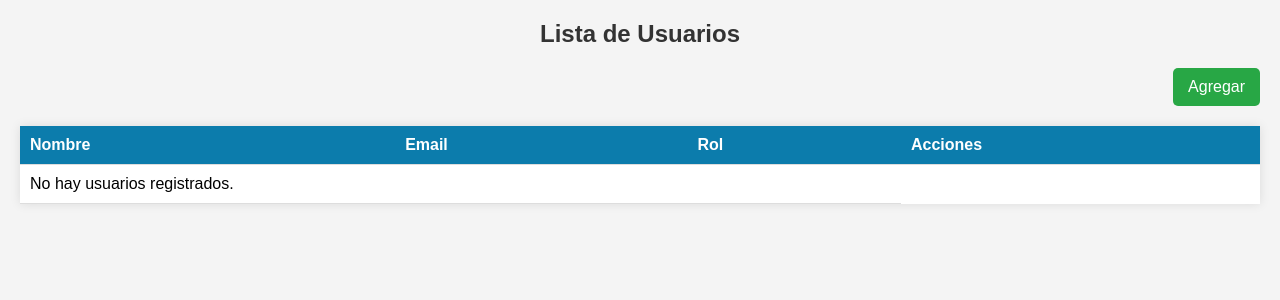
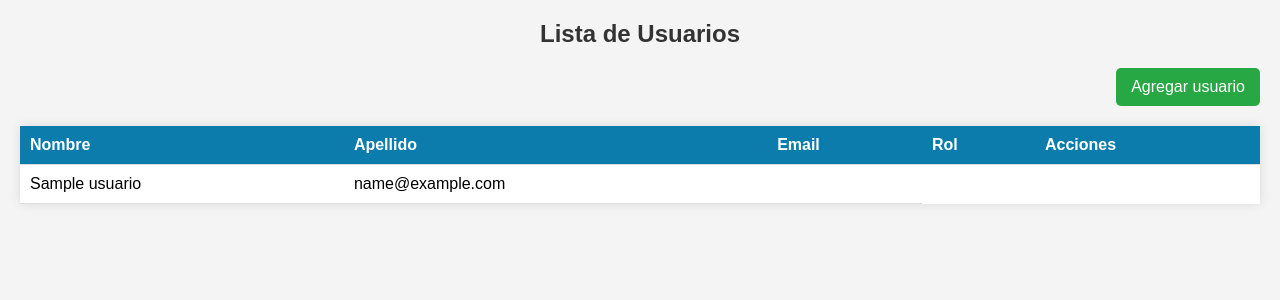
Before and after one commit to Lauty821/proyecto_pp2, a PHP site: page /index_crud.php in a window 1280 px wide. Shown: the top 300 px of the page. Run offline with PHP 8.4, Linux system fonts and the light colour scheme; tables that the repository leaves empty or names only in its code hold one stand-in row (values such as "Sample post"); some libraries are stand-ins or nearby versions.

Commit message:
crud_administrador/Ultimos arreglos

```diff
--- /dev/null
+++ b/crud_administrador/data_base/db_urquiza.php
@@ -0,0 +1,15 @@
+<?php
+
+$servidor = "localhost";
+$db_nombre = "db_urquiza";
+$usuario = "root";
+$contraseña = "";
+
+try {
+    $conexion = new PDO("mysql:host=$servidor;port=3306;dbname=$db_nombre", $usuario, $contraseña);
+    $conexion->setAttribute(PDO::ATTR_ERRMODE, PDO::ERRMODE_EXCEPTION);
+} catch (PDOException $e) {
+    echo "Lo sentimos mucho, hubo un error de conexión: " . $e->getMessage();
+}
+
+?>
--- a/crud_administrador/index_crud.php
+++ b/crud_administrador/index_crud.php
@@ -1,3 +1,14 @@
+<?php
+// Incluir conexión a la base de datos
+require_once "./data_base/db_urquiza.php";
+
+// Consultar usuarios
+$query = "SELECT id, nombre, email FROM usuarios";
+$stmt = $conexion->prepare($query);
+$stmt->execute();
+$listado = $stmt->fetchAll(PDO::FETCH_ASSOC);
+?>
+
 <!DOCTYPE html>
 <html lang="es">
 <head>
@@ -13,7 +24,7 @@
         <div class="row">
             <div class="col-md-10"><h2>Lista de <b>Usuarios</b></h2></div>
             <div class="col-md-2">
-                <a href="agregar_usuario.php" class="btn btn-info add-new"><i class="fa fa-plus"></i> Agregar</a>
+                <a href="agregar_usuario.php" class="btn btn-info add-new"><i class="fa fa-plus"></i> Agregar usuario</a>
             </div>
         </div>
     </div>
@@ -22,6 +33,7 @@
         <thead>
             <tr>
                 <th>Nombre</th>
+                <th>Apellido</th>
                 <th>Email</th>
                 <th>Rol</th>
                 <th>Acciones</th>
```
Also changed, not shown: crud_administrador/config/agregar.php (added).
